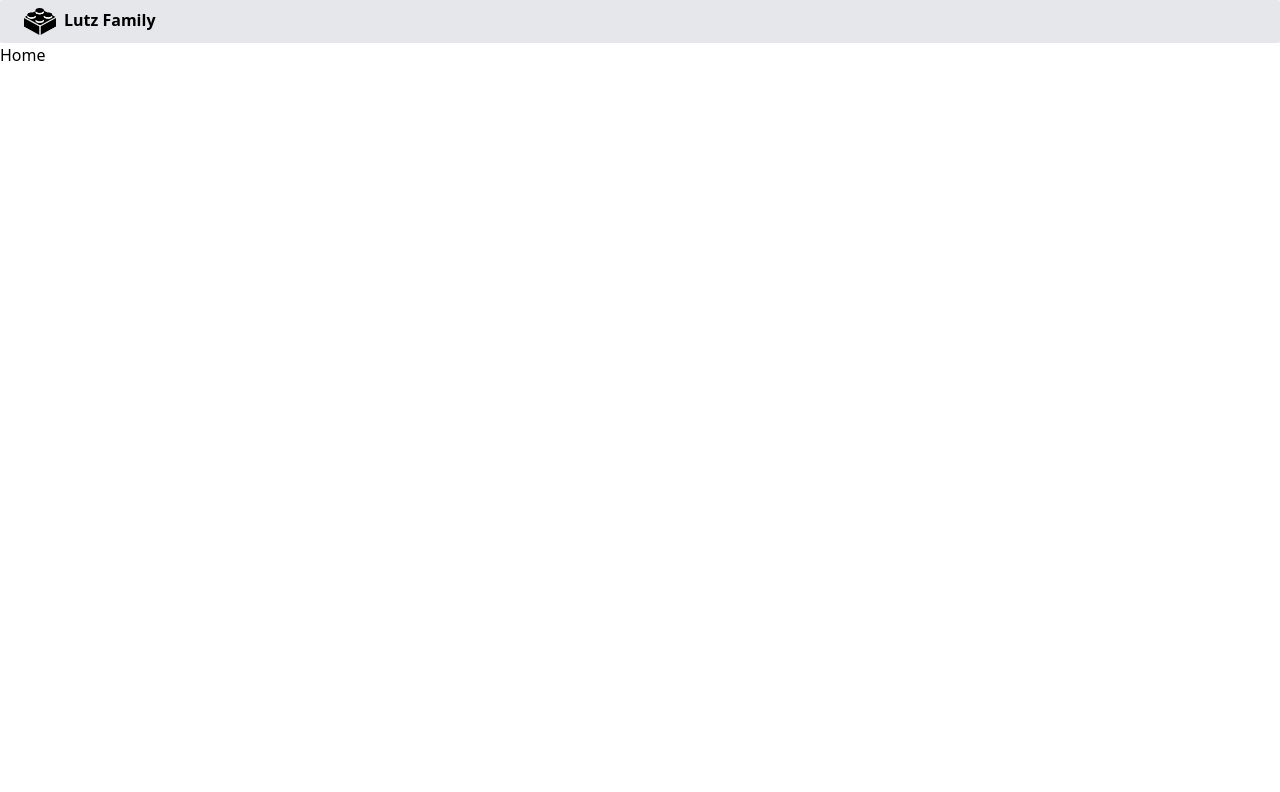
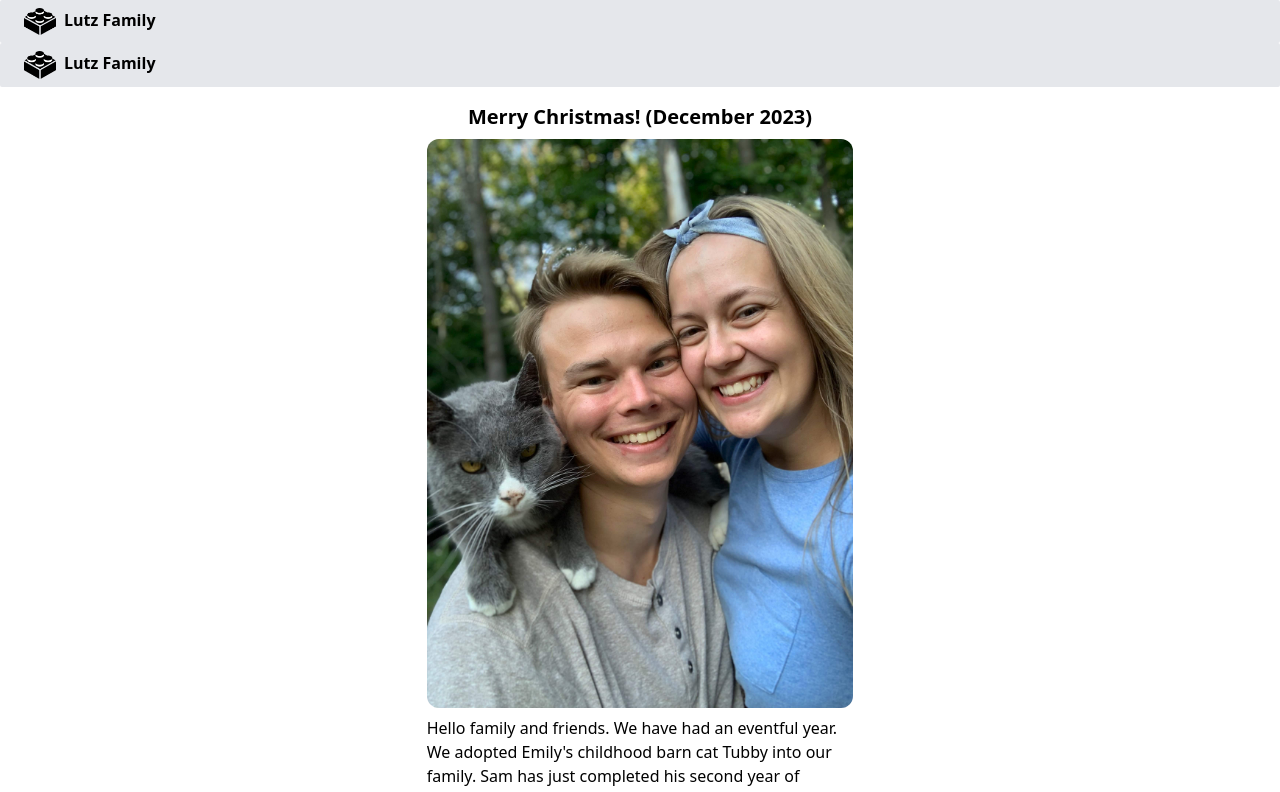
Before and after one commit to Mr-Samuel-Lutz/Mr-Samuel-Lutz.github.io, a React (Create React App) app in the folder app/: page / in a window 1280 px wide. Shown: the top 792 px of the page. Built offline with nearby package versions, Linux system fonts and the light colour scheme.

Commit message:
Update Home.tsx

```diff
--- a/app/src/Pages/Home/Home.tsx
+++ b/app/src/Pages/Home/Home.tsx
@@ -1,10 +1,11 @@
 import Header from "../../Components/Header/Header";
+import Updates from "../Updates/Updates";
 
 function Home() {
   return (
     <>
       <Header />
-      <>Home</>
+      <Updates />
     </>
   );
 }
```
